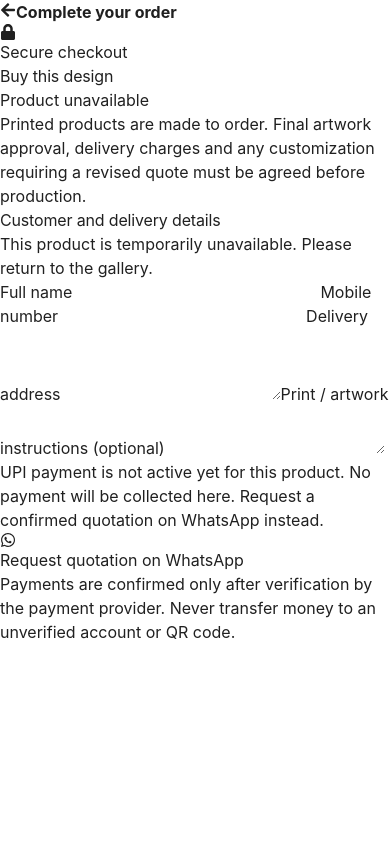
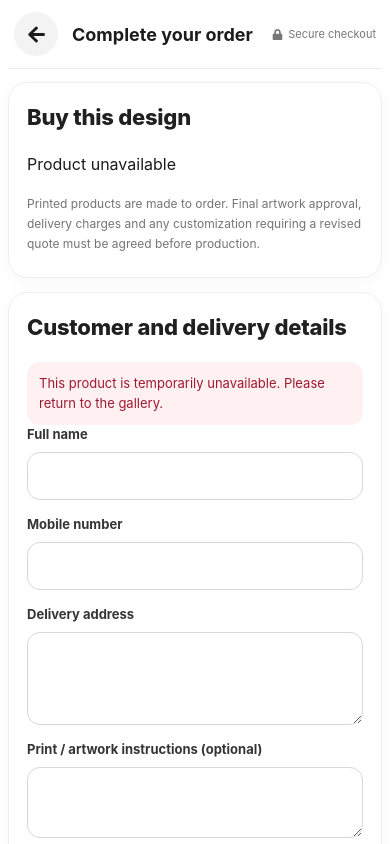
Before and after one commit to mesanjusk/Sanju-SK-Live, a React (Vite) app in the folder IDFrontend/: page /checkout in a window 390 px wide. Shown: the top 844 px of the page. Built offline with nearby package versions, Linux system fonts and the light colour scheme; no server answers.

Commit message:
style: match secure checkout to Pinterest-inspired SK Digital visuals

```diff
--- a/IDFrontend/src/styles/pinterest-responsive-2026.css
+++ b/IDFrontend/src/styles/pinterest-responsive-2026.css
@@ -231,3 +231,50 @@
   .sk-pin-buy-primary{min-width:140px;}
 }
 @media(prefers-reduced-motion:reduce){.sk-pin-buy-primary{transition:none;}}
+
+/* Buy Now checkout – the same white/ink/red Pinterest-inspired visuals. */
+.sk-commerce-checkout{min-height:100vh;background:#fff;color:#1c1c1c;padding:0 12px 70px;}
+.sk-checkout-header{display:flex;align-items:center;gap:14px;max-width:1110px;margin:0 auto;
+  padding:18px 0;border-bottom:1px solid #ececec;}
+.sk-checkout-header button{display:grid;place-items:center;width:44px;height:44px;
+  background:#f3f3f3;border-radius:50%;font-size:19px;}
+.sk-checkout-header strong{font-size:18px;}
+.sk-checkout-header>span{display:flex;align-items:center;gap:5px;font-size:11px;
+  margin-left:auto;color:#777;}
+.sk-checkout-layout{display:grid;grid-template-columns:1fr;align-items:start;gap:14px;
+  max-width:1050px;margin:24px auto;}
+.sk-checkout-panel{border:1px solid #efefef;background:#fff;border-radius:24px;padding:24px;
+  box-shadow:0 3px 17px #00000008;}
+.sk-checkout-panel h1,.sk-checkout-panel h2{font-size:22px;font-weight:800;margin:0 0 18px;}
+.sk-checkout-product{display:flex;gap:15px;align-items:flex-start;}
+.sk-checkout-product img{width:120px;height:145px;object-fit:contain;border-radius:18px;background:#f4f4f4;}
+.sk-checkout-product h2{font-size:16px;margin:0 0 9px;}
+.sk-checkout-product p{font-size:14px;color:#555;margin:6px 0;}
+.sk-checkout-product a{font-size:12px;color:#5b5b5b;text-decoration:underline;}
+.sk-checkout-note{margin:18px 0 6px;font-size:12px;line-height:1.65;color:#747474;}
+.sk-checkout-panel form{display:grid;gap:15px;}
+.sk-checkout-panel label{display:grid;gap:7px;font-size:13px;font-weight:700;color:#353535;}
+.sk-checkout-panel input,.sk-checkout-panel textarea{width:100%;padding:12px 14px;
+  border:1px solid #d8d8d8;border-radius:13px;font-size:15px;background:#fff;color:#1e1e1e;
+  outline-offset:2px;}
+.sk-checkout-panel input:focus,.sk-checkout-panel textarea:focus{border-color:#222;}
+.sk-checkout-pay,.sk-checkout-whatsapp{display:flex;align-items:center;justify-content:center;gap:9px;
+  width:100%;min-height:51px;padding:12px 18px;font-size:15px;font-weight:800;
+  text-decoration:none;border-radius:999px;}
+.sk-checkout-pay{background:#e60023;color:white;}
+.sk-checkout-pay:disabled{background:#999;}
+.sk-checkout-whatsapp{margin-top:14px;background:#f2f2f2;color:#202020;}
+.sk-checkout-error{padding:12px;background:#fff1f1;color:#9f1830;border-radius:13px;
+  font-size:13px;line-height:1.5;}
+.sk-checkout-success{max-width:560px;margin:80px auto;text-align:center;}
+.sk-checkout-success>svg{font-size:54px;color:#20855c;margin:0 auto 20px;}
+.sk-checkout-success p{margin:10px auto;color:#555;line-height:1.7;}
+.sk-checkout-success>a{display:inline-flex;padding:14px 22px;background:#242424;
+  color:#fff;border-radius:25px;margin:15px auto;text-decoration:none;}
+@media(min-width:770px){.sk-checkout-layout{grid-template-columns:minmax(0,1fr) minmax(360px,1fr);gap:24px;}}
+@media(max-width:480px){.sk-commerce-checkout{padding:0 8px 35px;}
+  .sk-checkout-panel{padding:18px;border-radius:20px;}
+  .sk-checkout-header{padding:12px 6px;}
+  .sk-checkout-product img{width:105px;height:132px;}
+  .sk-checkout-layout{margin-top:13px;}
+}
```
